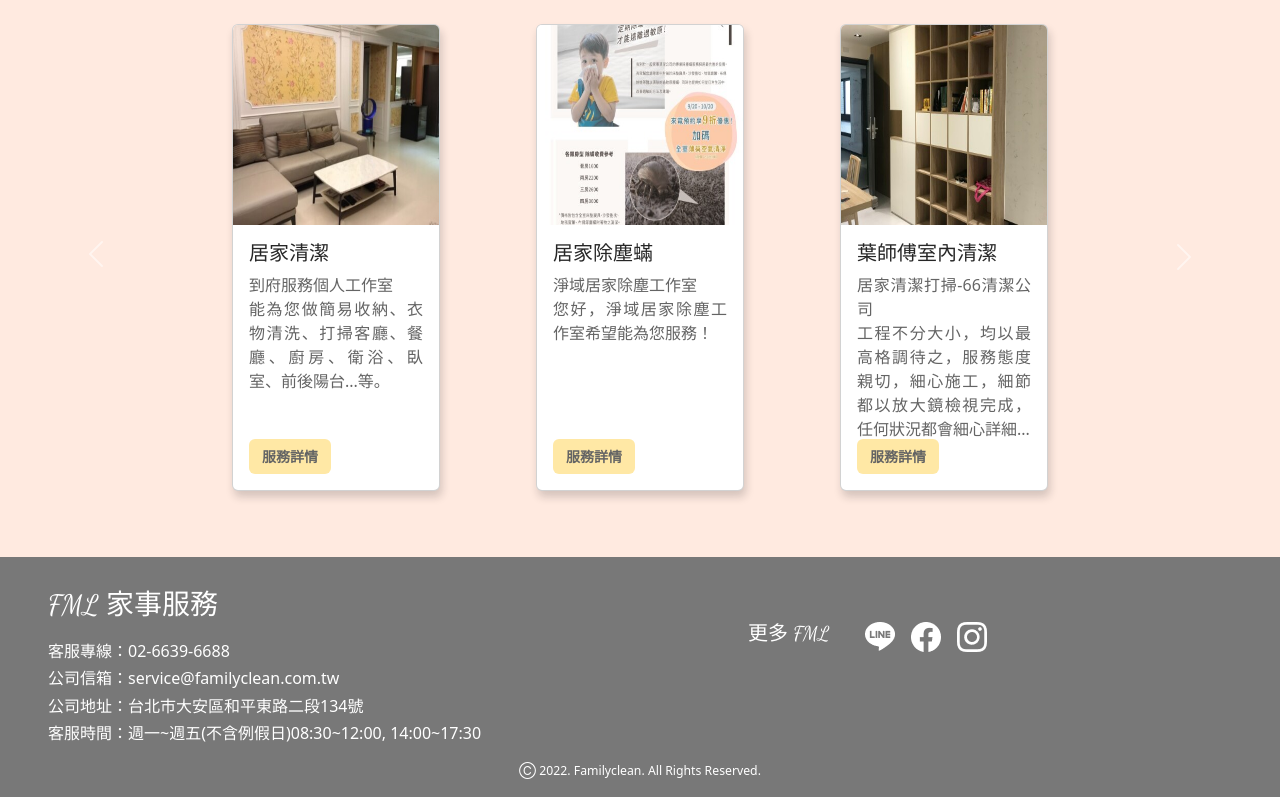
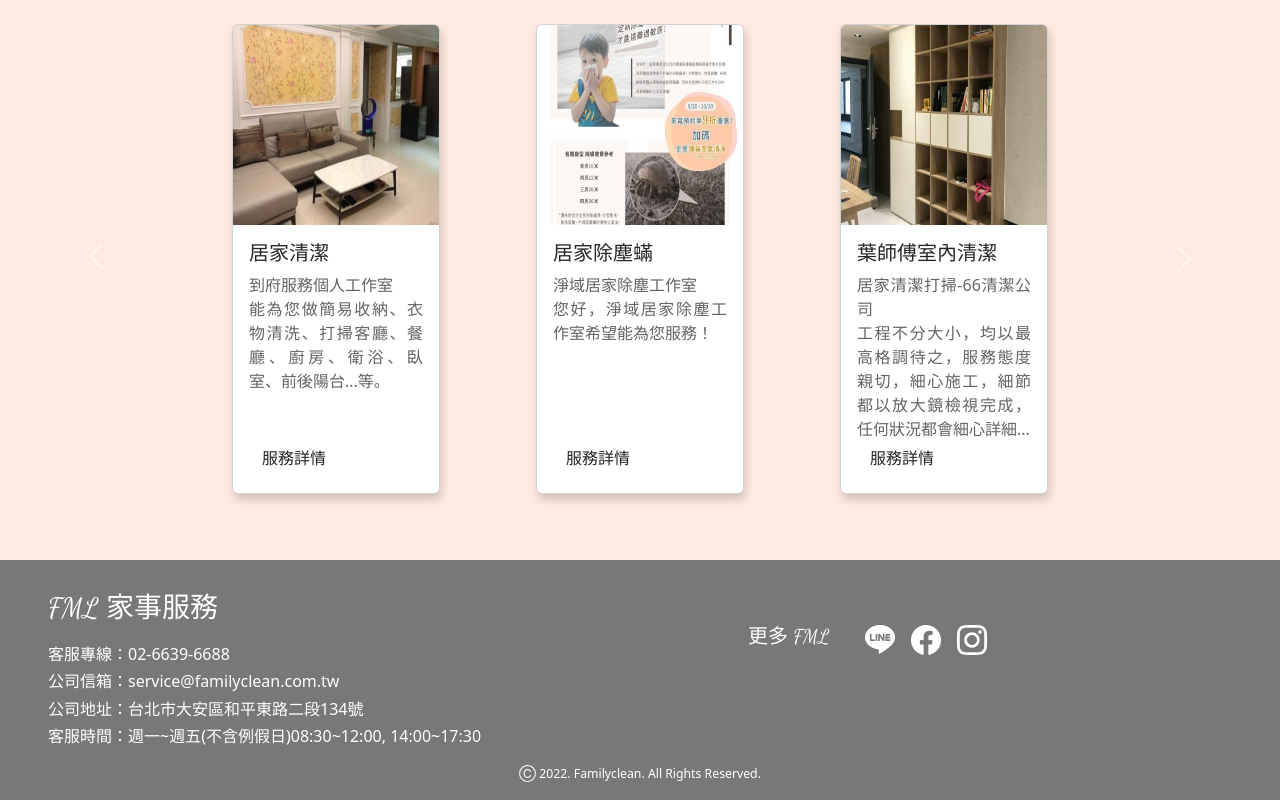
Before and after one commit to lulu0705/2022react_report-react, a React (Create React App) app: page / in a window 1280 px wide. Shown: the part 1914-2714 px from the top of the page. Built offline with nearby package versions, Linux system fonts and the light colour scheme; no server answers; a web font is replaced by a local one.

Commit message:
Add files via upload

```diff
--- a/src/App.css
+++ b/src/App.css
@@ -400,7 +400,7 @@ body {
 
 /* MainHome */
 
-.btn.home_btn{
+.home_btn{
   background: #FFE8A5;
   color: #646464;
   font-size: 14px;
@@ -1029,7 +1029,7 @@ section,
   margin-top: 10px;
   padding: 10px 0;
 }
-.candidate-grid .candidate-list-favourite-time a {
+.candidate-grid a {
   margin-bottom: 0;
   align-items: center;
   align-self: center;
@@ -1570,7 +1570,7 @@ label.radio input:checked+span {
 	text-decoration: none;
 	color: #039BE5
 }
-.btn.confirm-button {
+.confirm-button {
   background-color:#FFE8A5;
   margin-top: 30px;
 	height: 35px;
```
